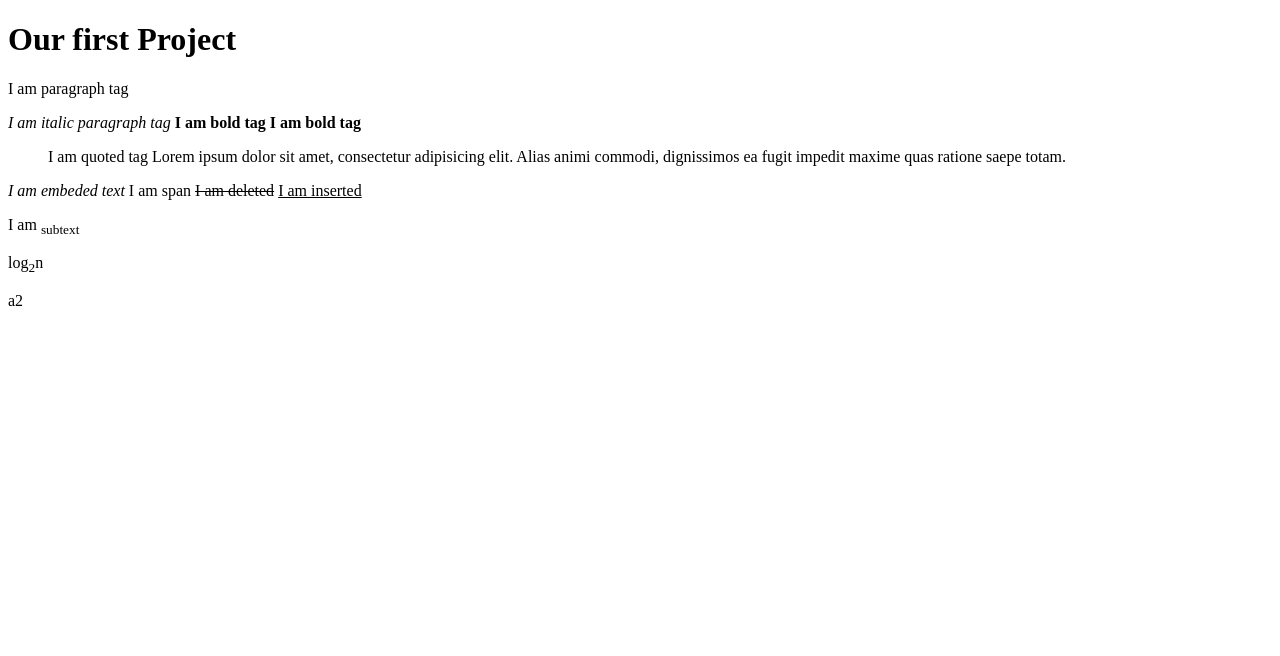
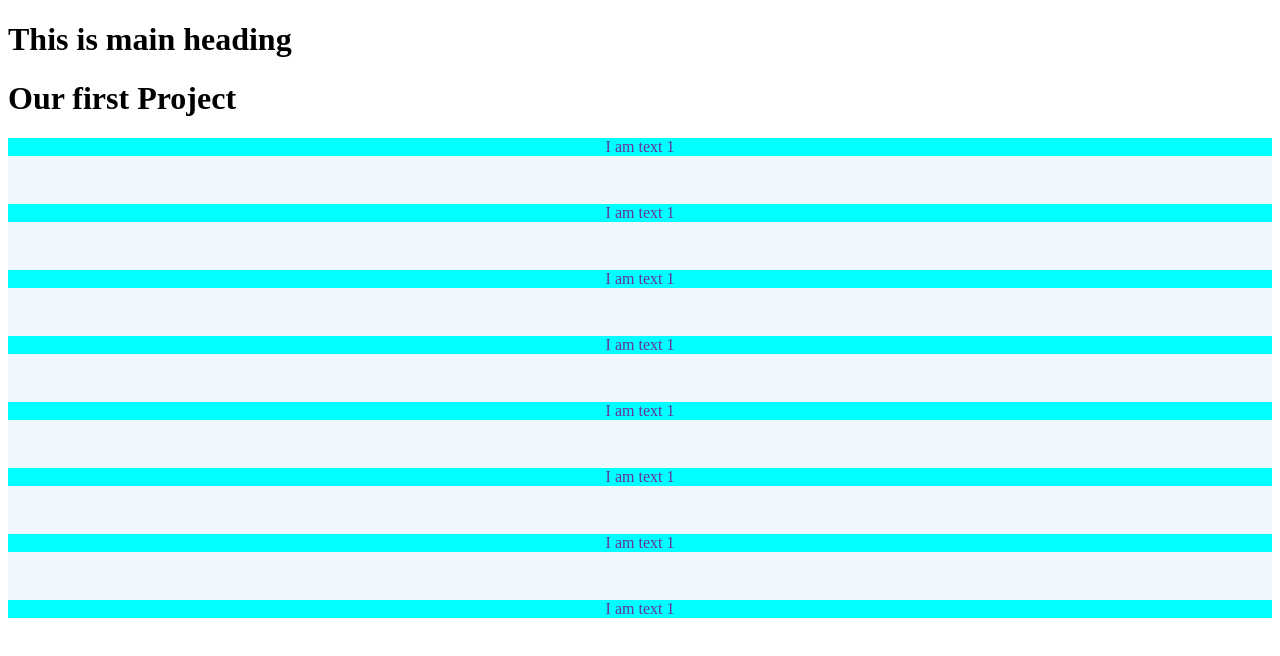
Before and after one commit to rahat664/Front-End-preflight, a plain HTML site: page index.html in a window 1280 px wide. Drawn offline with Linux system fonts and the light colour scheme.

Commit message:
3rd class

```diff
--- a/index.html
+++ b/index.html
@@ -2,13 +2,13 @@
 <html lang="en">
 <head>
     <meta charset="UTF-8">
-    <meta name="viewport"
-          content="width=device-width, user-scalable=no, initial-scale=1.0, maximum-scale=1.0, minimum-scale=1.0">
+    <meta name="viewport" content="width=device-width, user-scalable=no, initial-scale=1.0, maximum-scale=1.0, minimum-scale=1.0">
     <meta http-equiv="X-UA-Compatible" content="ie=edge">
     <title>Front end Preflight</title>
+    <link rel="stylesheet" href="style.css">
 </head>
 <header>
-<!--    <h1>This is main heading</h1>-->
+   <h1>This is main heading</h1>
 <!--    <h2>this is subheading</h2>-->
 <!--    <h3>this is subheading</h3>-->
 <!--    <h4>this is subheading</h4>-->
@@ -17,7 +17,7 @@
     <h1>Our first Project</h1>
 </header>
 <body>
-<!--this is paragraph tag-->
+<!-- this is paragraph tag
     <p>I am paragraph tag</p>
     <i>I am italic paragraph tag</i>
 <b>I am bold tag</b>
@@ -29,7 +29,41 @@
 <ins>I am inserted</ins>
 <p>I am <sub>subtext</sub></p>
 <p>log<sub>2</sub>n</p>
-<p>a2</p>
+<p>a2</p> -->
+<!-- <blockquote>Lorem ipsum, dolor sit amet consectetur adipisicing elit. Harum ipsa doloribus optio placeat neque inventore quaerat quos nam excepturi perspiciatis!</blockquote>
+<q>We are learning font-end web development</q><br>
+<abbr title="World health Organization">WHO</abbr>
+<address>
+    Written by rahat kabir dhrubo <br>
+    visit us at <br>
+    aitsidea.com <br>
+    uttara sector 18, Dhaka
+</address>
+<p><cite>Noksi kathar math</cite> writen by JE kono ekjon kobi</p>
+<bdo dir="ltr">This is magical</bdo><br>
+<bdo dir="rtl">This is magical</bdo> -->
+<!-- <h1>Inline element and block element</h1>
+<p>Block level element always print in new line</p>
+<p>block element takes full width of viewport</p>
+<p>Block element have top and bottom margin</p>
+
+<div>This is block element</div>
+<div  >I am new line</div>
+<span >I am Inline element</span> <br>
+<span >I am not print in newline</span> -->
+<!-- <div>i am div 1</div>
+<div>I am div2</div>
+<span>I am span</span> -->
+<div>
+    <p>I am text 1</p>
+    <p>I am text 1</p>
+    <p>I am text 1</p>
+    <p>I am text 1</p>
+    <p>I am text 1</p>
+    <p>I am text 1</p>
+    <p>I am text 1</p>
+    <p>I am text 1</p>
+</div>
 </body>
 <footer></footer>
 </html>
--- /dev/null
+++ b/style.css
@@ -0,0 +1,14 @@
+div {
+    display: flex;
+    justify-content: space-between;
+    flex-direction: column;
+    height: 60vh;
+    gap: 20px;
+    background-color: aliceblue;
+}
+p {
+    color: rebeccapurple;
+    background-color: aqua;
+    margin: 0;
+    text-align: center;
+}
```
